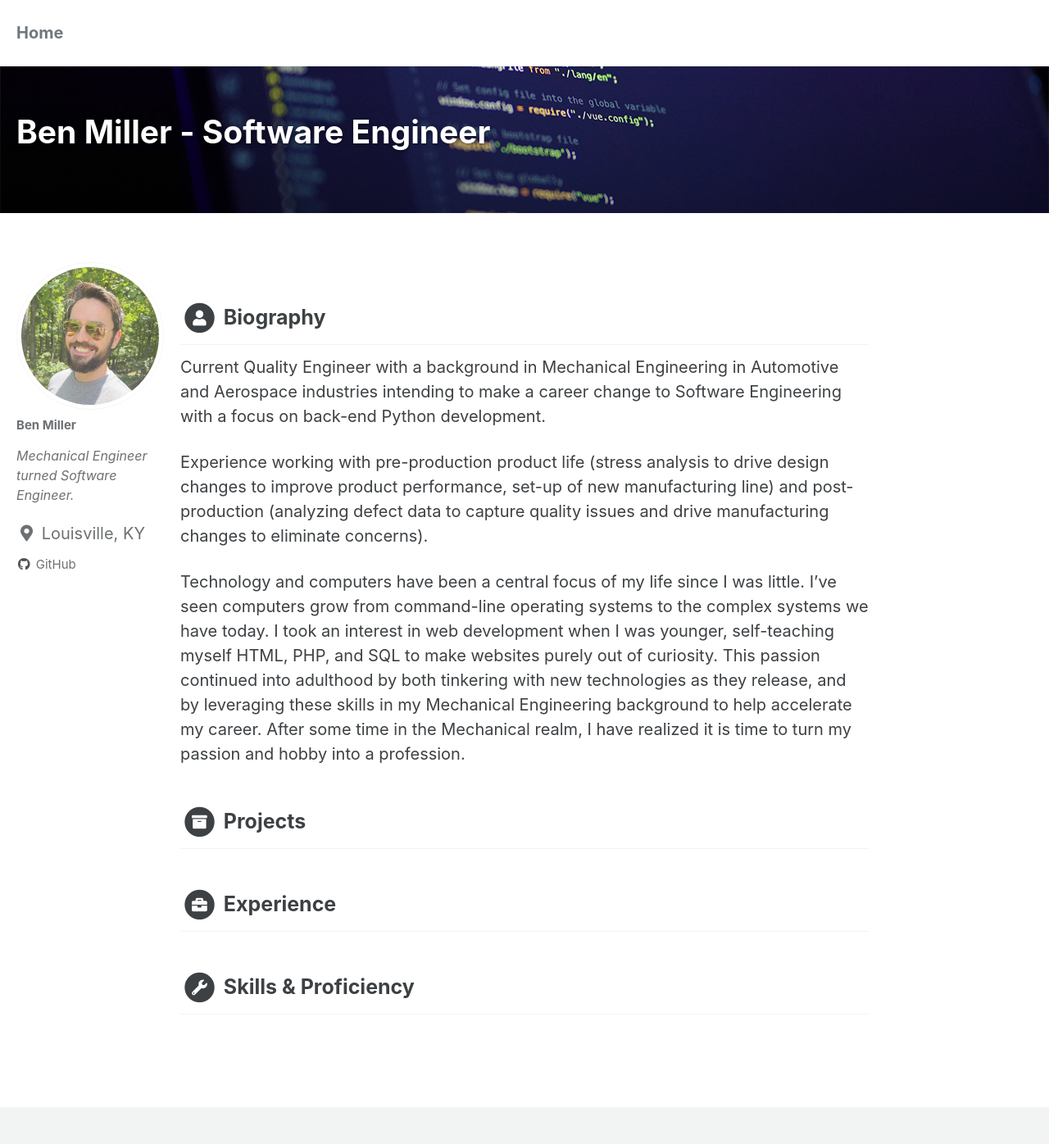
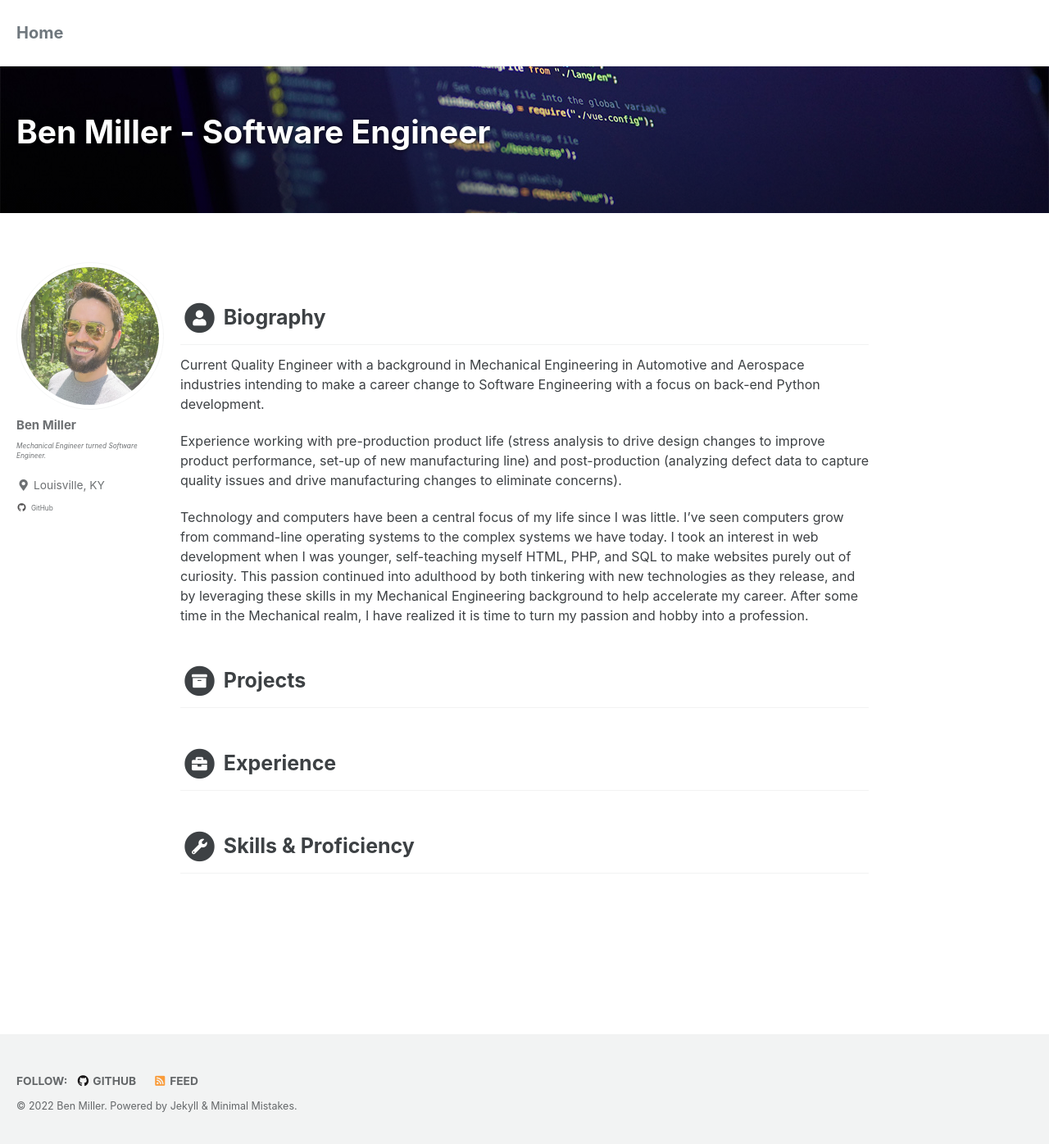
Before and after one commit to Ben-M-90/Ben-M-90.github.io, a Jekyll site: the page built from _pages/home.md, in a window 1280 px wide and 1400 px high. Shown: the top 1396 px of the window at 82% size. Built offline with Jekyll 4.4.1, drawn with Linux system fonts in a browser that asks for light colours; cached includes are drawn as plain includes.

Commit message:
Font size tweaking
Fixed issue with extra decimal in font size value for type-size-6 in _variables.scss
Further tweaks to font sizes.

```diff
--- a/_sass/minimal-mistakes/_page.scss
+++ b/_sass/minimal-mistakes/_page.scss
@@ -113,7 +113,7 @@ body {
   p,
   li,
   dl {
-    font-size: 1em;
+    font-size: 0.8em;
   }
 
   /* paragraph indents */
--- a/_sass/minimal-mistakes/_sidebar.scss
+++ b/_sass/minimal-mistakes/_sidebar.scss
@@ -180,7 +180,7 @@
 
 .author__bio {
   margin: 0;
-  font-size: 0.8em;
+  font-size: 0.6em;
   font-style: italic;
 
   @include breakpoint($large) {
@@ -206,6 +206,7 @@
   .author__urls {
     span.label {
       padding-left: 5px;
+      font-size: 0.8em;
     }
   }
 
--- a/_sass/minimal-mistakes/_variables.scss
+++ b/_sass/minimal-mistakes/_variables.scss
@@ -39,7 +39,7 @@ $type-size-2: 1.563em !default; // ~31.248px
 $type-size-3: 1.25em !default; // ~25.008px
 $type-size-4: 1.00em !default; // ~20px
 $type-size-5: 0.75em !default; // ~16px // Default was 1.00em
-$type-size-6: 0.0.6875em !default; // ~12px
+$type-size-6: 0.6875em !default; // ~12px
 $type-size-7: 0.625em !default; // ~11px
 $type-size-8: 0.5em !default; // ~10px
 
```
